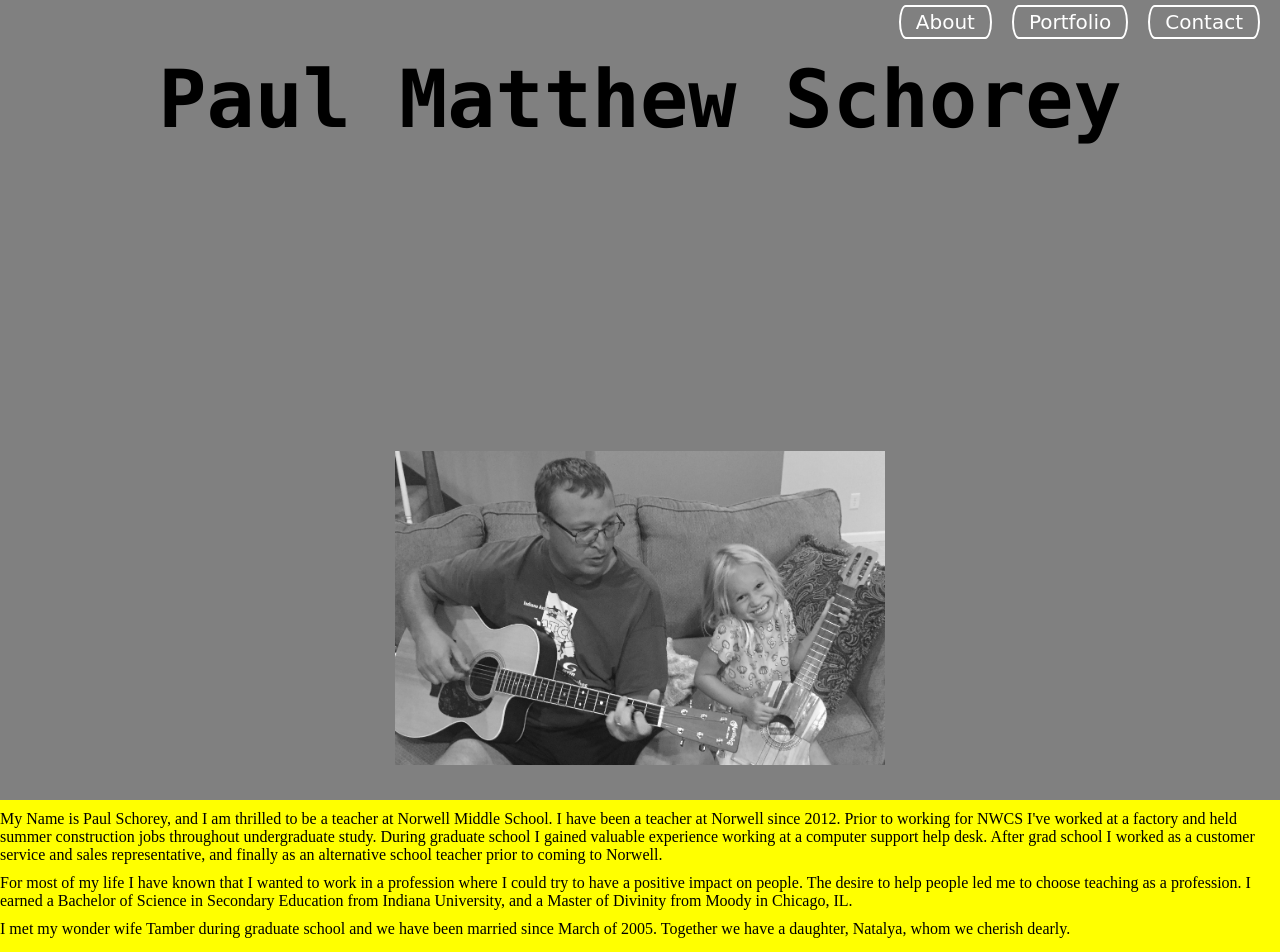
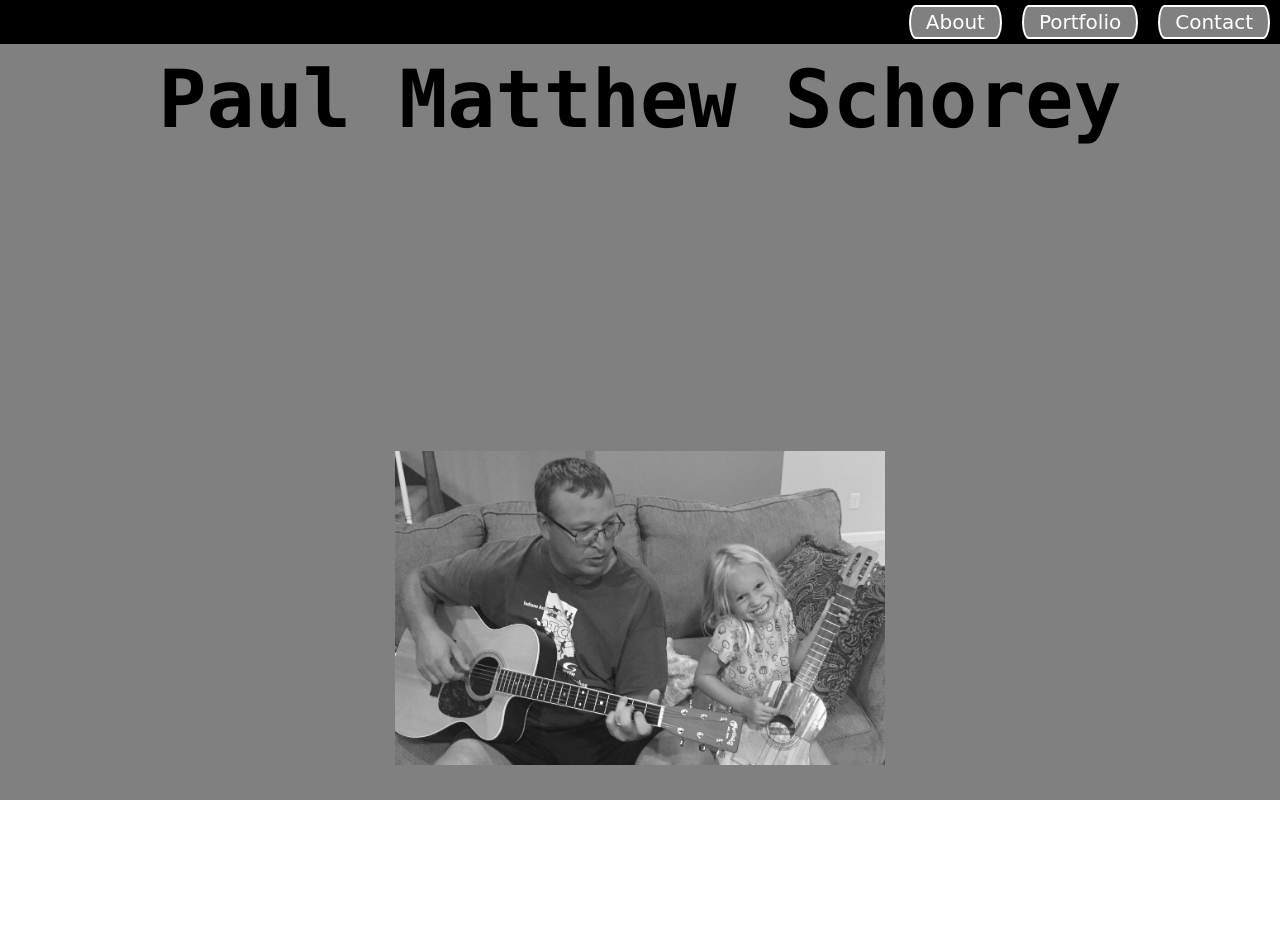
Before and after one commit to pschorey/portfolio, a React (Create React App) app: page / in a window 1280 px wide. Shown: the top 952 px of the page. After the commit the page ends 800 px from the top, so only its background shows below. Built offline with nearby package versions, Linux system fonts and the light colour scheme.

Commit message:
Begins adding collapsable nav

```diff
--- a/package.json
+++ b/package.json
@@ -5,6 +5,7 @@
   "dependencies": {
     "react": "^16.10.1",
     "react-dom": "^16.10.1",
+    "react-motion": "^0.5.2",
     "react-scripts": "3.1.2",
     "styled-components": "^4.4.0"
   },
--- a/public/index.html
+++ b/public/index.html
@@ -29,6 +29,18 @@
   <body style="padding:0px; margin:0px;">
     <noscript>You need to enable JavaScript to run this app.</noscript>
     <div id="root"></div>
+    <style>
+      /*prevent ugly bounce effect*/
+      html {
+          overflow: hidden;
+          height: 100%;
+      }
+
+      body {
+          height: 100%;
+          overflow: auto;
+      }
+    </style>
     <!--
       This HTML file is a template.
       If you open it directly in the browser, you will see an empty page.
--- a/src/App.js
+++ b/src/App.js
@@ -11,9 +11,10 @@ class App extends React.Component {
     return (
       <div id='root'>
         <Name />
+        <SocialContacts />
         <AboutMe />
         <Projects />
-        <SocialContacts />
+
       </div>
     );
   }
--- /dev/null
+++ b/src/hamburger.js
@@ -0,0 +1,148 @@
+import React from 'react';
+import {Motion, spring} from 'react-motion';
+import styled from 'styled-components';
+
+
+const HamburgerContainer = styled.div`
+  float:right;
+  width:44px;
+  height:42px;
+  margin-right:20px;
+
+  :hover {
+  	cursor:pointer;
+  }
+`
+const HamBars = styled.div`
+  height:0px;
+  margin: 8px 4px 0px 4px;
+  border: 2px solid white;
+`
+
+const Demo0 = styled.div`
+    width:100%;
+    height:vh;
+    background-color: rgb(240, 240, 232);
+    position: absolute;
+    top:0;
+    left:0;
+`
+
+const DemoBlock = styled.div`
+    z-index:2;
+    position: absolute;
+    top: -600px;
+    width: 100%;
+    height: 600px;
+    border-radius: 0px 0px 20px 20px;
+    background-color: rgb(130, 181, 198);
+`
+
+export default class Hamburger extends React.Component {
+	constructor(props) {
+  		super(props);
+    	this.state = {
+    		open: false
+    	};
+  	}
+
+  handleMouseDown = () => {
+    this.setState({open: !this.state.open});
+  };
+
+  handleTouchStart = (e) => {
+    e.preventDefault();
+    this.handleMouseDown();
+  };
+
+  render() {
+    	return (
+    		<div>
+				<HamburgerContainer
+					onMouseDown={this.handleMouseDown}
+					onTouchStart={this.handleTouchStart}
+				>
+					<HamBars></HamBars>
+					<HamBars></HamBars>
+					<HamBars></HamBars>
+				</HamburgerContainer>
+			{/* ?  # represents height of component...*/}
+				<Motion style={{x: spring(this.state.open ? 600 : 0)}}>
+		          {({x}) =>
+		            // children is a callback which should accept the current value of
+		            // `style`
+		            <Demo0 className="demo0">
+		              <DemoBlock className="demo0-block" style={{
+		                WebkitTransform: `translate3d(0, ${x}px, 0)`,
+		                transform: `translate3d(0, ${x}px, 0)`,
+		              }}>
+		              	<a href='ugh'>ugh</a>
+		              	<a href='bro'>bro</a>
+		              </DemoBlock>
+		            </Demo0>
+		          }
+	        	</Motion>
+        	</div>
+    	);
+  	}
+}
+
+/*
+const Demo0 = styled.div`
+    border-radius: 4px;
+    background-color: rgb(240, 240, 232);
+    position: relative;
+    margin: 5px 3px 10px;
+    width: 450px;
+    height: 50px;
+`
+
+const DemoBlock = styled.div`
+    position: absolute;
+    width: 50px;
+    height: 50px;
+    border-radius: 4px;
+    background-color: rgb(130, 181, 198);
+`
+
+export default class SocialContacts extends React.Component {
+  constructor(props) {
+    super(props);
+    this.state = {open: false};
+  };
+
+  handleMouseDown = () => {
+    this.setState({open: !this.state.open});
+  };
+
+  handleTouchStart = (e) => {
+    e.preventDefault();
+    this.handleMouseDown();
+  };
+
+  render() {
+    return (
+      <div>
+        <button
+          onMouseDown={this.handleMouseDown}
+          onTouchStart={this.handleTouchStart}>
+          Toggle
+        </button>
+
+        <Motion style={{x: spring(this.state.open ? 400 : 0)}}>
+          {({x}) =>
+            // children is a callback which should accept the current value of
+            // `style`
+            <Demo0 className="demo0">
+              <DemoBlock className="demo0-block" style={{
+                WebkitTransform: `translate3d(${x}px, 0, 0)`,
+                transform: `translate3d(${x}px, 0, 0)`,
+              }} />
+            </Demo0>
+          }
+        </Motion>
+      </div>
+    );
+  };
+}
+*/
--- a/src/nav.js
+++ b/src/nav.js
@@ -1,5 +1,6 @@
 import React from 'react';
 import styled from 'styled-components';
+import Hamburger from './hamburger';
 
 //https://apps.apple.com/us/developer/tamber-schorey/id1434244996
 //https://play.google.com/store/apps/developer?id=Paul+Schorey
@@ -8,27 +9,29 @@ import styled from 'styled-components';
 const MyNav = styled.nav `
 	z-index:1;
 	position:fixed;
-	right: 10px;
+	padding-right: 10px;
 	display: flex;
 	align-self: stretch;
 	justify-content: flex-end;
-	height: 60px;
-	line-height:60px;
-	background-color:transparent;
+	height: 44px;
+	line-height:44px;
+	background-color:black;
+	width:100%;
 
 	/*iPad portrait and smaller center nav links*/
 	@media(max-width: 768px) {
 		justify-content: center;
-		right: calc(50% - 186px)
+		padding-right: calc(50% - 186px)
 	}
 `
 const CollapsedMenu = styled.nav`
 	z-index:1;
 	position:fixed;
 	width:100%;
-	height: 60px;
-	line-height:60px;
-	background-color:transparent;
+	height: 44px;
+	line-height:44px;
+	background-color:black;
+	text-align:right;
 `
 
 const InlineMenu = styled.div`
@@ -61,8 +64,6 @@ const A = styled.a`
 	font-size:20px;
 	color:white;
 `
-
-
 
 export default class Nav extends React.Component {
 	constructor(props) {
@@ -99,7 +100,11 @@ export default class Nav extends React.Component {
 					<NavLink><A href='#portfolio'>Portfolio</A></NavLink>
 					<NavLink><A href='#contact'>Contact</A></NavLink></InlineMenu>
 				</MyNav>
-				: <CollapsedMenu><InlineMenu><NavLink><A href='#menu'>Menu</A></NavLink></InlineMenu></CollapsedMenu>
+				: <CollapsedMenu>
+					<InlineMenu>
+						<Hamburger />
+					</InlineMenu>
+				  </CollapsedMenu>
 			}
 			</div>
     	);
--- a/src/socialContacts.js
+++ b/src/socialContacts.js
@@ -1,5 +1,7 @@
+/*
 import React from 'react';
 import styled from 'styled-components';
+import {Motion, spring} from 'react-motion';
 
 
 const MyDiv = styled.div`
@@ -20,7 +22,74 @@ export default class SocialContacts extends React.Component {
     	return (
 			<MyDiv>
         <div>github, etc....</div>
+        <Motion defaultStyle={{x: 0}} style={{x: spring(10)}}>
+          {value => <div>{value.x}</div>}
+        </Motion>
 			</MyDiv>
     	);
   	}
 }
+*/
+
+import React from 'react';
+import {Motion, spring} from 'react-motion';
+import styled from 'styled-components';
+
+const Demo0 = styled.div`
+    width:100%;
+    height:vh;
+    background-color: rgb(240, 240, 232);
+    position: absolute;
+    top:0;
+`
+
+const DemoBlock = styled.div`
+    z-index:2;
+    position: absolute;
+    top: -400px;
+    width: 100%;
+    height: 400px;
+    border-radius: 0px 0px 20px 20px;
+    background-color: rgb(130, 181, 198);
+`
+
+export default class SocialContacts extends React.Component {
+  constructor(props) {
+    super(props);
+    this.state = {open: false};
+  };
+
+  handleMouseDown = () => {
+    this.setState({open: !this.state.open});
+  };
+
+  handleTouchStart = (e) => {
+    e.preventDefault();
+    this.handleMouseDown();
+  };
+
+  render() {
+    return (
+      <div>
+        <button
+          onMouseDown={this.handleMouseDown}
+          onTouchStart={this.handleTouchStart}>
+          Toggle
+        </button>
+
+        <Motion style={{x: spring(this.state.open ? 400 : 0)}}>
+          {({x}) =>
+            // children is a callback which should accept the current value of
+            // `style`
+            <Demo0 className="demo0">
+              <DemoBlock className="demo0-block" style={{
+                WebkitTransform: `translate3d(0, ${x}px, 0)`,
+                transform: `translate3d(0, ${x}px, 0)`,
+              }} />
+            </Demo0>
+          }
+        </Motion>
+      </div>
+    );
+  };
+}
```
Also changed, not shown: 1 other file (tests, documents, lock files or other folders).
